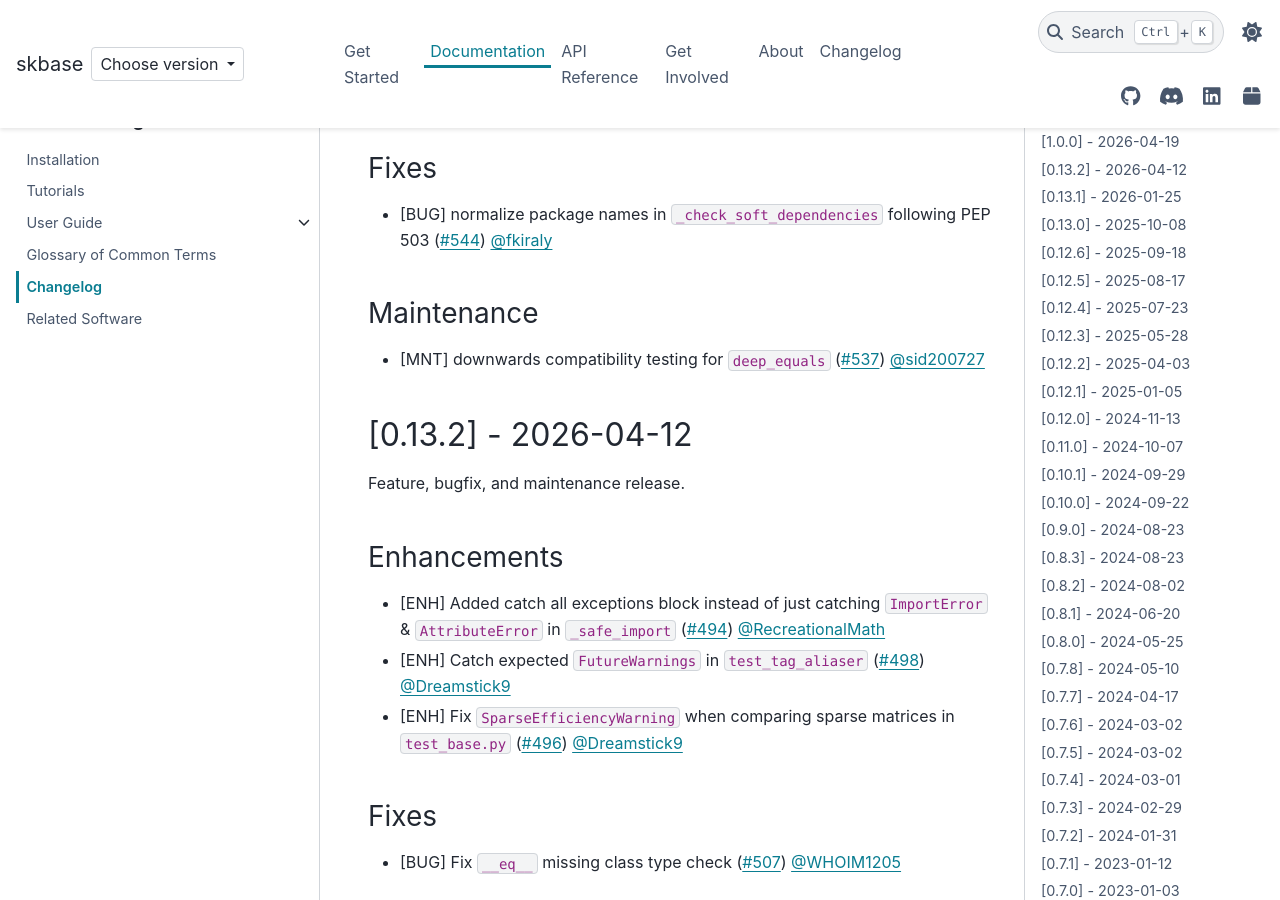
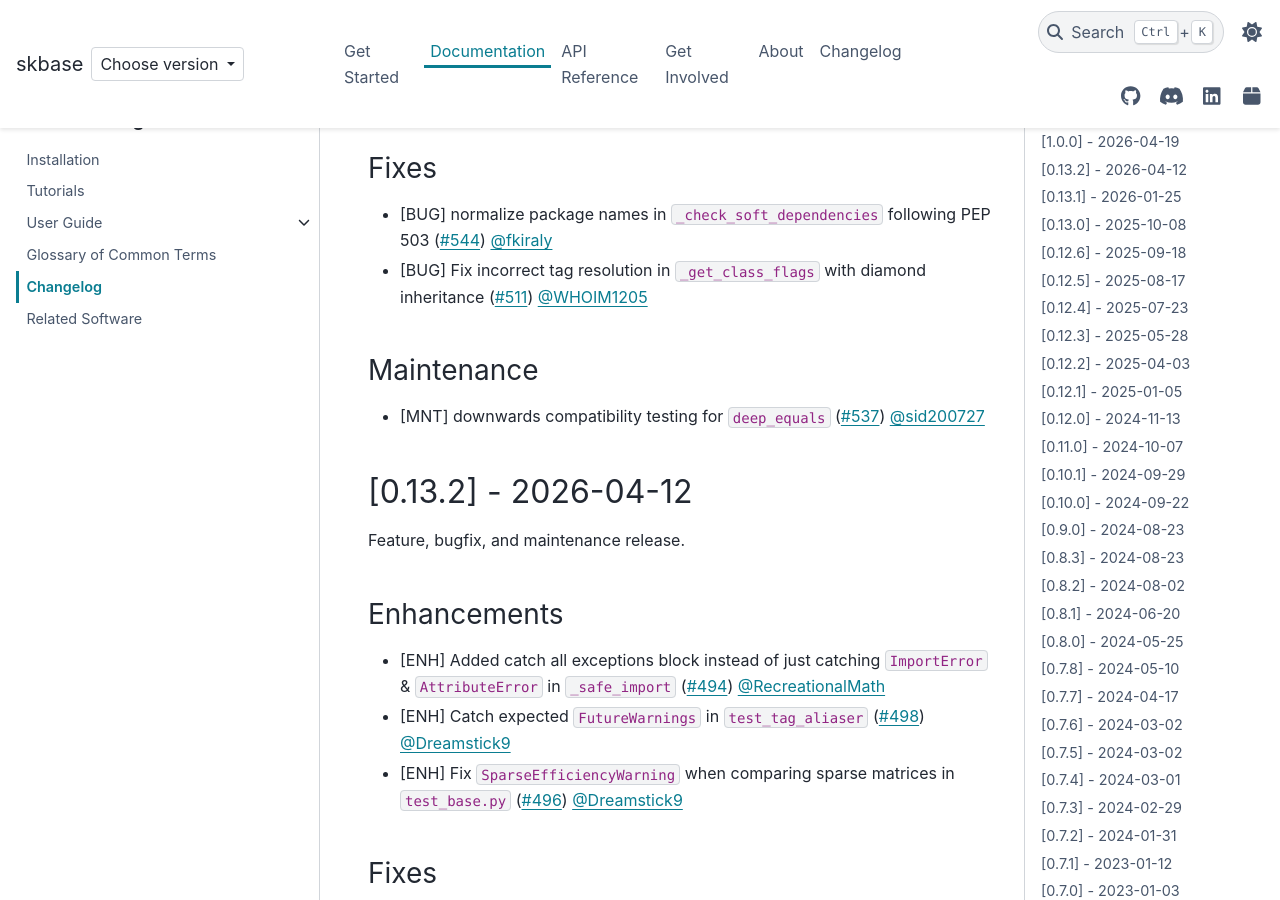
Before and after one commit to sktime/skbase, a Sphinx documentation site: the page built from docs/source/user_documentation/changelog.rst, in a window 1280 px wide and 900 px high, scrolled down 649 px. Built offline with Sphinx 7.4.7 and the PyData theme 0.15.4, drawn with Linux system fonts in a browser that asks for light colours; comment, search, counter and statistics services are not loaded.

Commit message:
Update changelog.rst

```diff
--- a/docs/source/user_documentation/changelog.rst
+++ b/docs/source/user_documentation/changelog.rst
@@ -32,6 +32,8 @@ Fixes
 
 * [BUG] normalize package names in ``_check_soft_dependencies``
   following PEP 503 (:pr:`544`) :user:`fkiraly`
+* [BUG] Fix incorrect tag resolution in ``_get_class_flags`` with diamond inheritance
+  (:pr:`511`) :user:`WHOIM1205`
 
 Maintenance
 -----------
```
